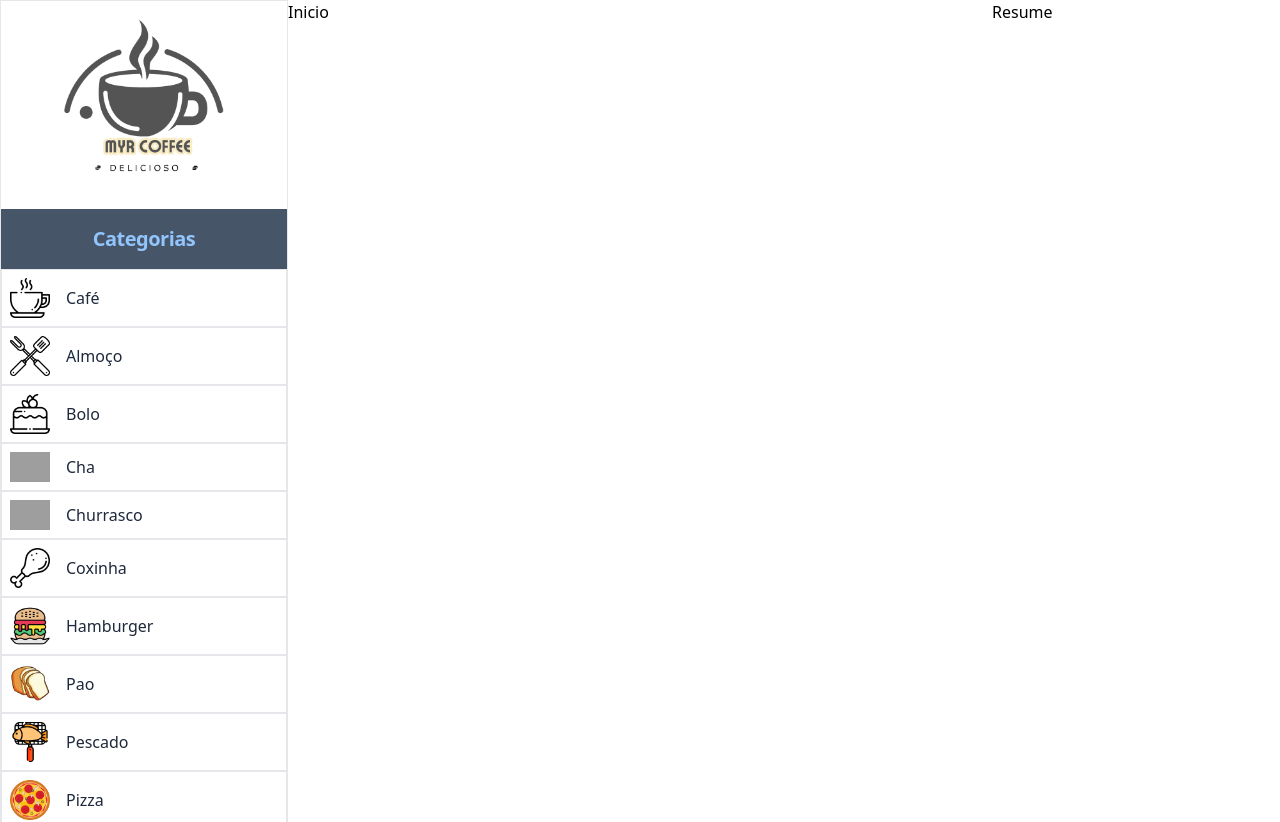
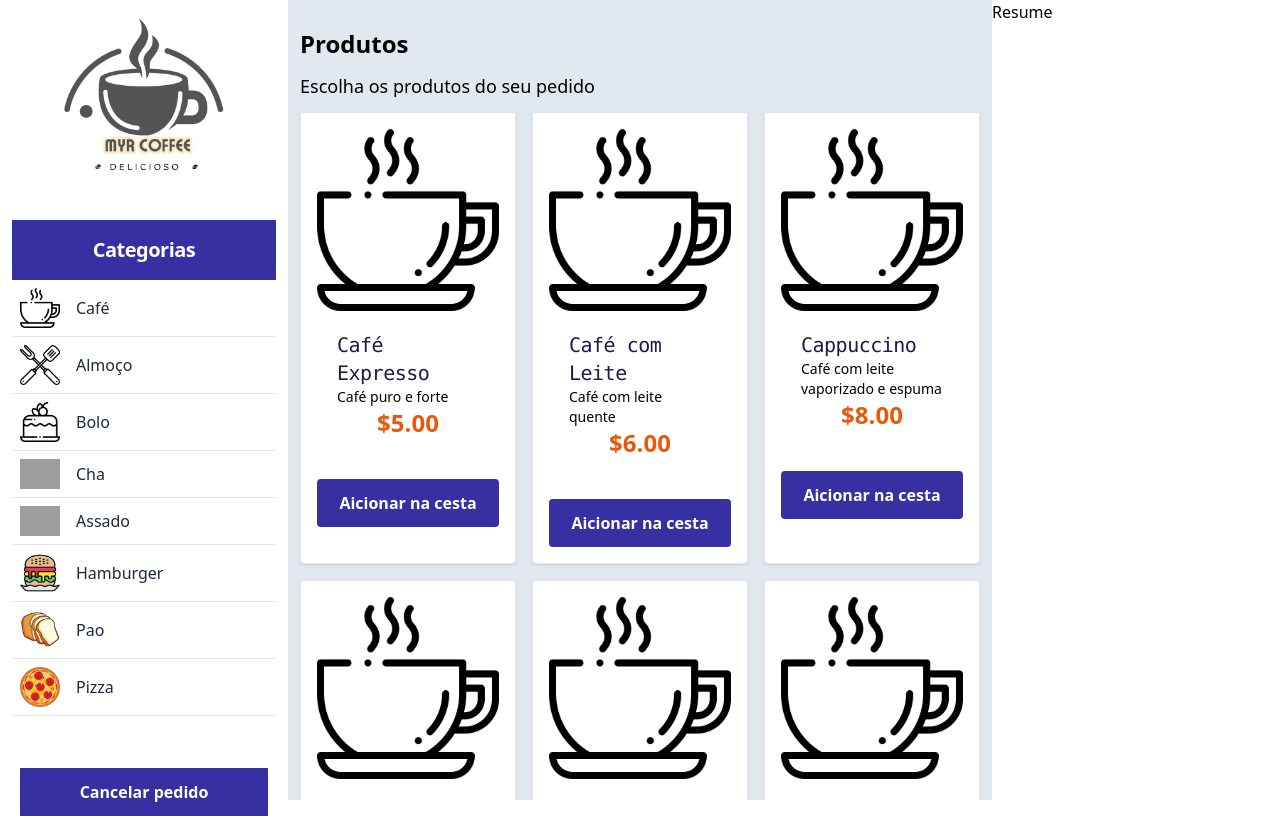
Before and after one commit to maxiamikel19/cafeteria-web, a React (Vite) app: page / in a window 1280 px wide. Shown: the top 822 px of the page. Built offline with nearby package versions, Linux system fonts and the light colour scheme; grey boxes are pictures that could not be loaded.

Commit message:
Implementar a GUI de produtos e seu componente

```diff
--- a/src/components/Categoria.jsx
+++ b/src/components/Categoria.jsx
@@ -1,7 +1,7 @@
 export default function Categoria({categoria}) {
   const {id, nome, icono} = categoria
   return (
-    <div className="flex items-center text-slate-800 hover:bg-slate-200 capitalize p-2 border gap-4 w-full cursor-pointer">
+    <div className="flex items-center text-slate-800 hover:bg-slate-200 capitalize p-2 border-b gap-4 w-full cursor-pointer">
       <img
         src={`/img/${icono}`}
         alt={`${nome}`}
--- /dev/null
+++ b/src/components/Produto.jsx
@@ -0,0 +1,27 @@
+import { formatardinheiro } from '../helpers'
+
+export default function Produto({produto}) {
+    const {nome, descricao,imagen, preco} = produto
+  return (
+    <div className="border p-4 bg-white shadow rounded">
+      <img
+         src={`../img/${imagen}`}
+         alt={nome}
+         className="w-full h-160"
+      />
+
+        <div className="text-sm p-5">
+            <h3 className="text-xl text-indigo-950 tracking-tight font-mono">{nome}</h3>
+            <p>{descricao}</p>
+            <p className="font-bold text-2xl text-orange-600 text-center">{formatardinheiro(preco)}</p>
+        </div>
+
+        <button
+            type="button"
+            className="w-full bg-indigo-800 hover:bg-slate-400 text-white font-semibold p-3 mt-5 rounded"
+        >
+            Aicionar na cesta
+        </button>
+    </div>
+  )
+}
--- a/src/components/Sidebar.jsx
+++ b/src/components/Sidebar.jsx
@@ -3,7 +3,7 @@ import Categoria from "./Categoria";
 
 export default function Sidebar() {
   return (
-    <aside className="md:w-72 border">
+    <aside className="md:w-72">
       <div className="p-4">
         <img
             src="../img/logo-oficials.png"
@@ -11,8 +11,8 @@ export default function Sidebar() {
             className="w-40 m-auto"
         />
       </div>
-      <div className="mt-4">
-        <h1 className="text-center text-xl tracking-tight p-4 bg-slate-600 text-blue-300 font-semibold">Categorias</h1>
+      <div className="mt-4 p-3">
+        <h1 className="text-center text-xl tracking-tight p-4 md:bg-indigo-800  bg-transparent md:text-white text-slate-600 font-semibold">Categorias</h1>
         {categorias.map(categoria => (
             <Categoria
               key={categoria.id}
@@ -21,9 +21,9 @@ export default function Sidebar() {
         ))}
       </div>
 
-      <div className="my-5 py-5">
+      <div className="my-5 p-5">
         <button
-          className="w-full bg-slate-600 text-blue-300 font-semibold p-3 truncate"
+          className="w-full bg-indigo-800 hover:bg-slate-400 text-white font-semibold p-3 truncate"
           type="button"
         >
           Cancelar pedido
--- a/src/data/categorias.js
+++ b/src/data/categorias.js
@@ -21,31 +21,21 @@ const categorias = [
     },
     {
         id: 5,
-        nome: "churrasco",
+        nome: "assado",
         icono: "churrasco.png"
     },
     {
         id: 6,
-        nome: "coxinha",
-        icono: "coxinha.png"
-    },
-    {
-        id: 7,
         nome: "hamburger",
         icono: "hamburger.png"
     },
     {
-        id: 8,
+        id: 7,
         nome: "pao",
         icono: "pao.png"
     },
     {
-        id: 9,
-        nome: "pescado",
-        icono: "pescado.png"
-    },
-    {
-        id: 10,
+        id: 8,
         nome: "pizza",
         icono: "pizza.png"
     }
--- /dev/null
+++ b/src/data/produtos.js
@@ -0,0 +1,37 @@
+const produtos = [
+    { id: 1, nome: "Café Expresso", descricao: "Café puro e forte", preco: 5.00,imagen:"cafe.png", categoria_id: 1 },
+    { id: 2, nome: "Café com Leite", descricao: "Café com leite quente", preco: 6.00,imagen:"cafe.png", categoria_id: 1 },
+    { id: 3, nome: "Cappuccino", descricao: "Café com leite vaporizado e espuma", preco: 8.00,imagen:"cafe.png", categoria_id: 1 },
+    { id: 4, nome: "Latte", descricao: "Café com bastante leite vaporizado", preco: 7.50,imagen:"cafe.png", categoria_id: 1 },
+    { id: 5, nome: "Mocha", descricao: "Café com chocolate e leite vaporizado", preco: 9.00,imagen:"cafe.png", categoria_id: 1 },
+    { id: 6, nome: "Café Gelado", descricao: "Café servido com gelo", preco: 6.50,imagen:"cafe.png", categoria_id: 1 },
+    { id: 7, nome: "Chá Preto", descricao: "Chá preto clássico", preco: 4.50,imagen:"cha.png", categoria_id: 4 },
+    { id: 8, nome: "Chá Verde", descricao: "Chá verde revigorante", preco: 5.00,imagen:"cha.png",  categoria_id: 4 },
+    { id: 9, nome: "Chá de Camomila", descricao: "Chá calmante de camomila", preco: 5.50,imagen:"cha.png",  categoria_id: 4 },
+    { id: 10, nome: "Chá de Hortelã", descricao: "Chá refrescante de hortelã", preco: 5.50,imagen:"cha.png",  categoria_id: 4 },
+    { id: 11, nome: "Bolo de Cenoura", descricao: "Bolo de cenoura com cobertura de chocolate", preco: 4.00,imagen:"bolo.png",  categoria_id: 3 },
+    { id: 12, nome: "Bolo de Chocolate", descricao: "Bolo de chocolate com recheio cremoso", preco: 4.50,imagen:"bolo.png", categoria_id: 3 },
+    { id: 13, nome: "Torta de Maçã", descricao: "Torta doce de maçã", preco: 5.00,imagen:"bolo.png", categoria_id: 3 },
+    { id: 14, nome: "Croissant", descricao: "Croissant amanteigado e crocante", preco: 3.50,imagen:"bolo.png", categoria_id: 3 },
+    { id: 15, nome: "Pão de Queijo", descricao: "Pão de queijo quentinho", preco: 2.50,imagen:"bolo.png", categoria_id: 3 },
+    { id: 16, nome: "Sanduíche Natural", descricao: "Sanduíche de frango com salada", preco: 6.00,imagen:"bolo.png", categoria_id: 4 },
+    { id: 17, nome: "Bagel com Cream Cheese", descricao: "Bagel macio com cream cheese", preco: 4.00,imagen:"cha.png", categoria_id: 4 },
+    { id: 18, nome: "Toast de Abacate", descricao: "Torrada com abacate e temperos", preco: 7.00,imagen:"cha.png", categoria_id: 4 },
+    { id: 19, nome: "Pão Francês", descricao: "Pão francês crocante e fresquinho", preco: 1.00,imagen:"pao.png", categoria_id: 7 },
+    { id: 20, nome: "Croissant", descricao: "Croissant amanteigado e crocante", preco: 3.50,imagen:"pao.png", categoria_id: 7 },
+    { id: 21, nome: "Pão de Queijo", descricao: "Pão de queijo quentinho", preco: 2.50,imagen:"pao.png", categoria_id: 7 },
+    { id: 22, nome: "Bagel", descricao: "Bagel macio com gergelim", preco: 4.00,imagen:"pao.png", categoria_id: 7 },
+    { id: 23, nome: "Pizza Margherita", descricao: "Pizza com molho de tomate, mozzarella e manjericão", preco: 12.00,imagen:"pizza.png", categoria_id: 8 },
+    { id: 24, nome: "Pizza Pepperoni", descricao: "Pizza com molho de tomate, mozzarella e pepperoni", preco: 14.00,imagen:"pizza.png", categoria_id: 8 },
+    { id: 35, nome: "Pizza Quatro Queijos", descricao: "Pizza com molho de tomate e quatro tipos de queijo", preco: 15.00,imagen:"pizza.png", categoria_id: 8 },
+    { id: 26, nome: "Pizza Portuguesa", descricao: "Pizza com presunto, ovo, cebola e azeitonas", preco: 16.00,imagen:"pizza.png", categoria_id: 8 },
+    { id: 27, nome: "Empada de Frango", descricao: "Empada recheada com frango", preco: 5.00,imagen:"churrasco.png", categoria_id: 5 },
+    { id: 28, nome: "Coxinha", descricao: "Coxinha de frango com massa crocante", preco: 4.00,imagen:"churrasco.png", categoria_id: 5 },
+    { id: 29, nome: "Quiche de Lorraine", descricao: "Quiche com recheio de bacon e queijo", preco: 6.00,imagen:"churrasco.png", categoria_id: 5 },
+    { id: 30, nome: "Pastel de Carne", descricao: "Pastel frito com recheio de carne", preco: 5.00,imagen:"churrasco.png", categoria_id: 5 },
+    { id: 31, nome: "Risoto de Frutos do Mar", descricao: "Risoto cremoso com camarões, lulas e mexilhões", preco: 18.00,imagen:"almoco.png", categoria_id: 2 },
+    { id: 32, nome: "Filé Mignon com Fritas", descricao: "Filé mignon grelhado com batatas fritas", preco: 20.00,imagen:"almoco.png", categoria_id: 2 },
+    { id: 33, nome: "Salada Caesar", descricao: "Salada com alface, croutons e molho caesar", preco: 12.00,imagen:"almoco.png", categoria_id: 2 }
+];
+
+  export {produtos}
--- /dev/null
+++ b/src/helpers/index.js
@@ -0,0 +1,6 @@
+export function formatardinheiro(valor) {
+    return valor.toLocaleString('en-US', {
+        style: 'currency',
+        currency: 'USD'
+    })
+}
--- a/src/layouts/Layout.jsx
+++ b/src/layouts/Layout.jsx
@@ -8,7 +8,7 @@ export default function Layout() {
     <div className="md:flex">
       <Sidebar />
 
-      <main className="flex-1">
+      <main className=" bg-slate-200 flex-1 h-screen overflow-y-scroll p-3">
         <Outlet></Outlet>
       </main>
 
--- a/src/views/Inicio.jsx
+++ b/src/views/Inicio.jsx
@@ -1,9 +1,20 @@
-import React from 'react'
+import Produto from '../components/Produto'
+import {produtos} from '../data/produtos'
 
 export default function Inicio() {
   return (
-    <div>
-      <h1>Inicio</h1>
-    </div>
+    <>
+      <h1 className="text-2xl font-bold pt-4">Produtos</h1>
+      <p className="my-3 text-lg">Escolha os produtos do seu pedido</p>
+
+      <div className="grid grid-cols-1 md:grid-cols-2 xl:grid-cols-3 gap-4">
+        {produtos.map( produto => (
+          <Produto
+            produto = {produto}
+            key={produto.id}
+          />
+        ))}
+      </div>
+    </>
   )
 }
```
